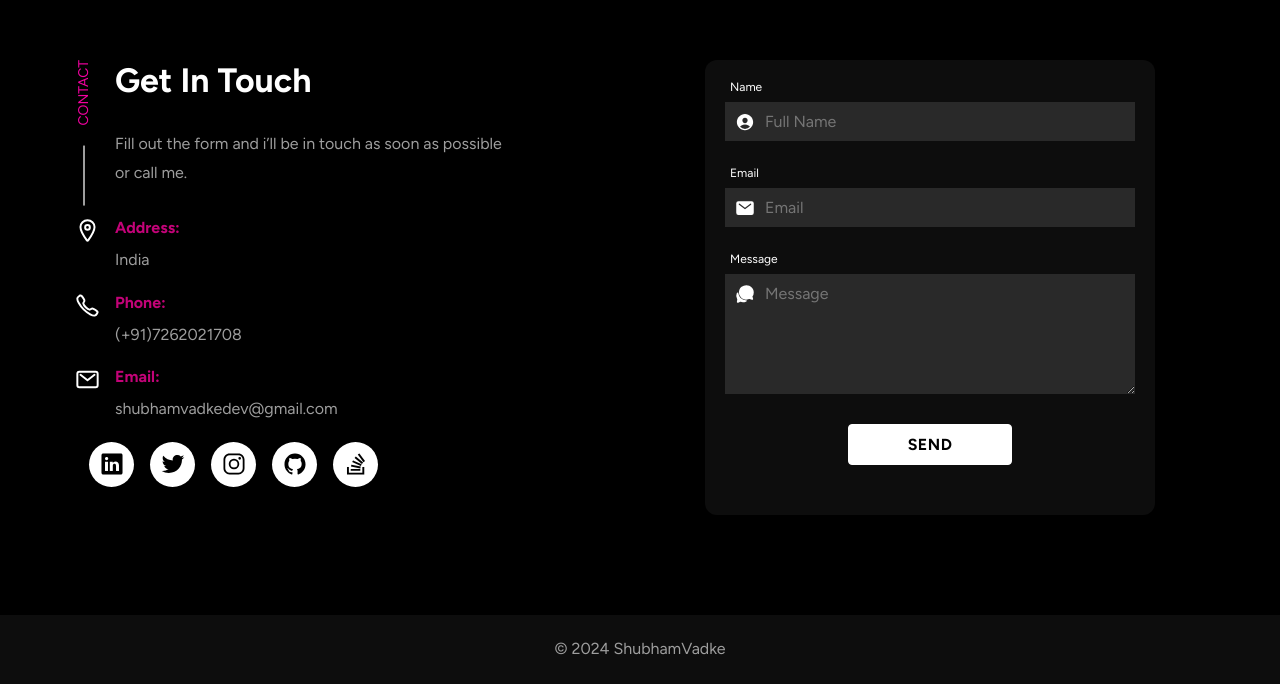
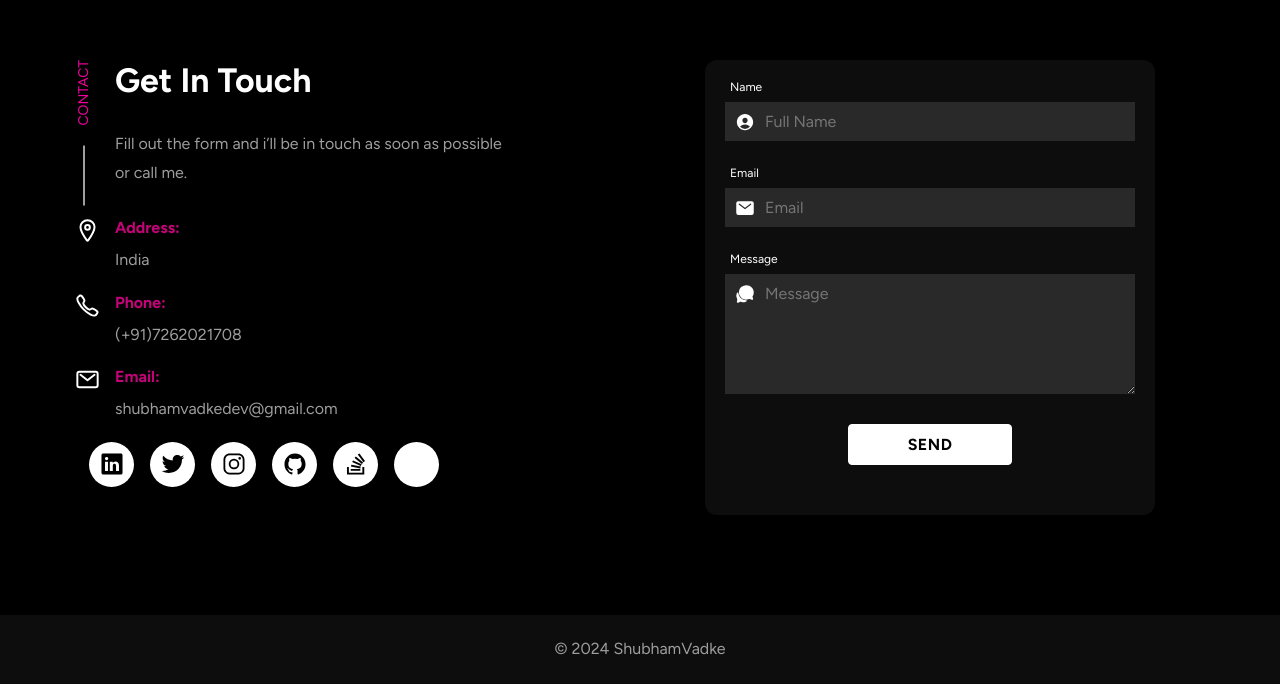
Before and after one commit to ShubhVadke/shubhamvadke, a plain HTML site: page index.html in a window 1280 px wide. Shown: the part 3012-3696 px from the top of the page. Drawn offline with nearby package versions, Linux system fonts and the light colour scheme.

Commit message:
Update index.html

```diff
--- a/index.html
+++ b/index.html
@@ -377,6 +377,13 @@
                     <ion-icon name="logo-stackoverflow"></ion-icon>
                   </a>
                 </li>
+                <li>
+                  <a href="https://leetcode.com/u/shubhamvadke/" target="_blank" class="contact-social-link">
+                    <div class="tooltip">LeetCode</div>
+
+                    <ion-icon name="logo-code"></ion-icon>
+                  </a>
+                </li>
               </ul>
             </li>
 
```
